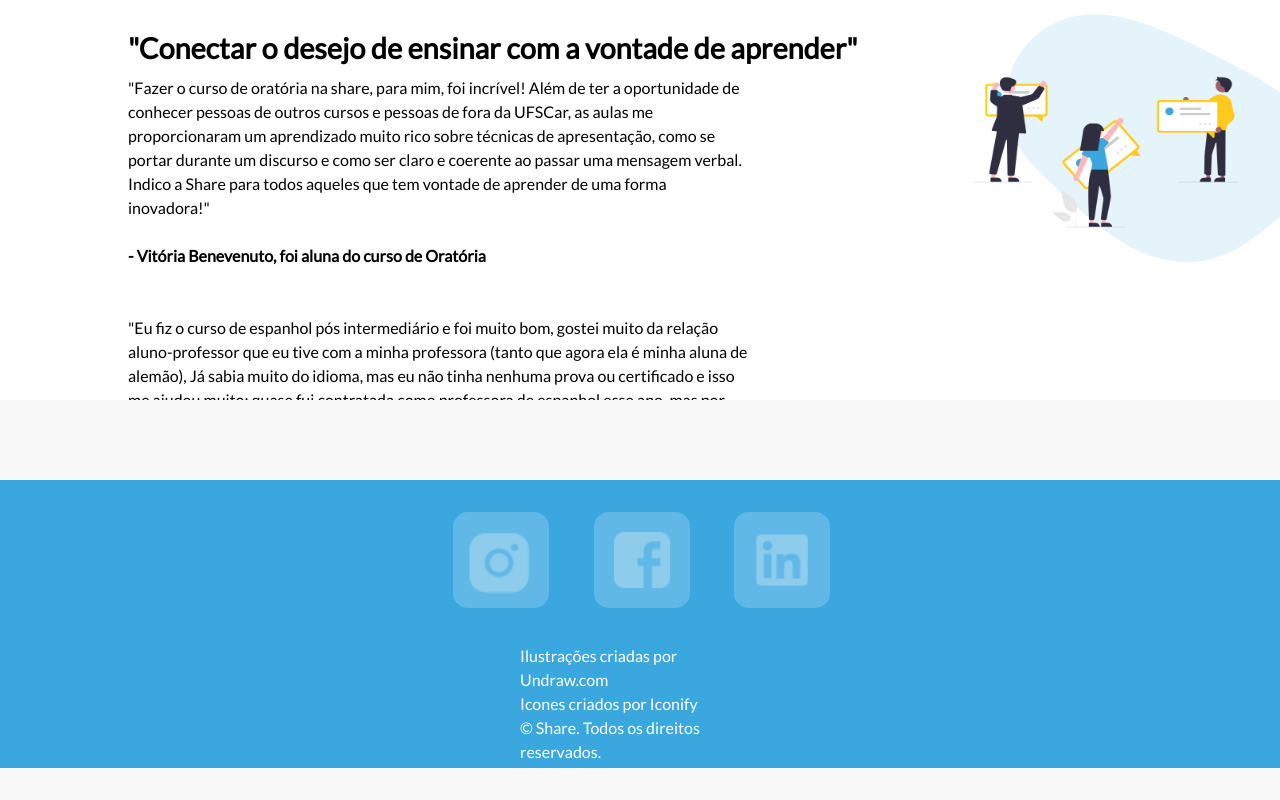
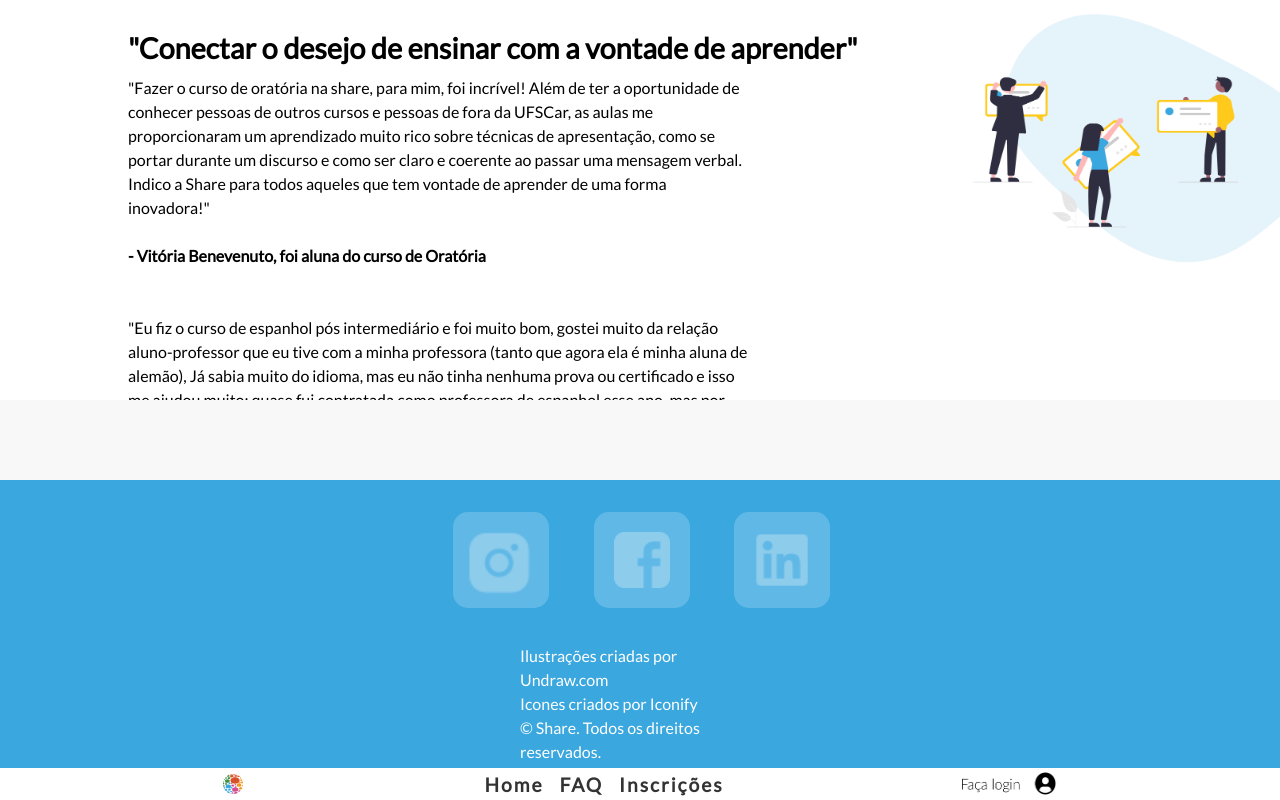
Before and after one commit to tecnologia-share/site-sisins2021, a Next.js app: page / in a window 1280 px wide. Shown: the part 1888-2688 px from the top of the page. Before the commit the page ends 2656 px from the top, so only its background shows below. Built offline with nearby package versions, Linux system fonts and the light colour scheme.

Commit message:
login screen

```diff
--- a/src/pages/index.tsx
+++ b/src/pages/index.tsx
@@ -1,9 +1,11 @@
 import HomePage from '../pages/home/index';
+import LoginScreen from '../pages/login/index';
 
 const Home = () => {
   return (
     <>
       <HomePage />
+      <LoginScreen />
     </>
   );
 };
--- /dev/null
+++ b/src/pages/login/index.tsx
@@ -0,0 +1,9 @@
+import { Nav } from '../../components/Nav/index';
+
+export default function LoginScreen() {
+  return (
+    <>
+      <Nav />
+    </>
+  );
+}
```
Also changed, not shown: src/pages/login/styles.ts (added, +7 -0 lines).
